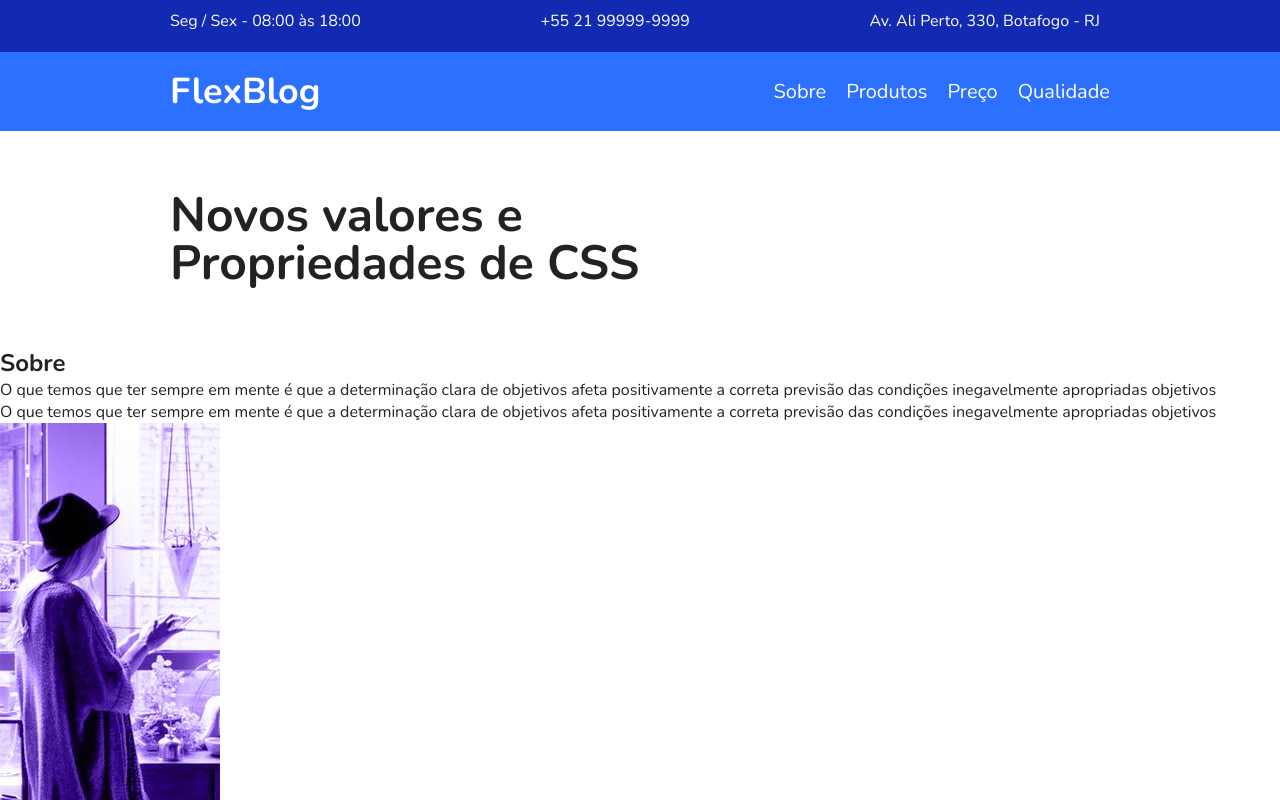
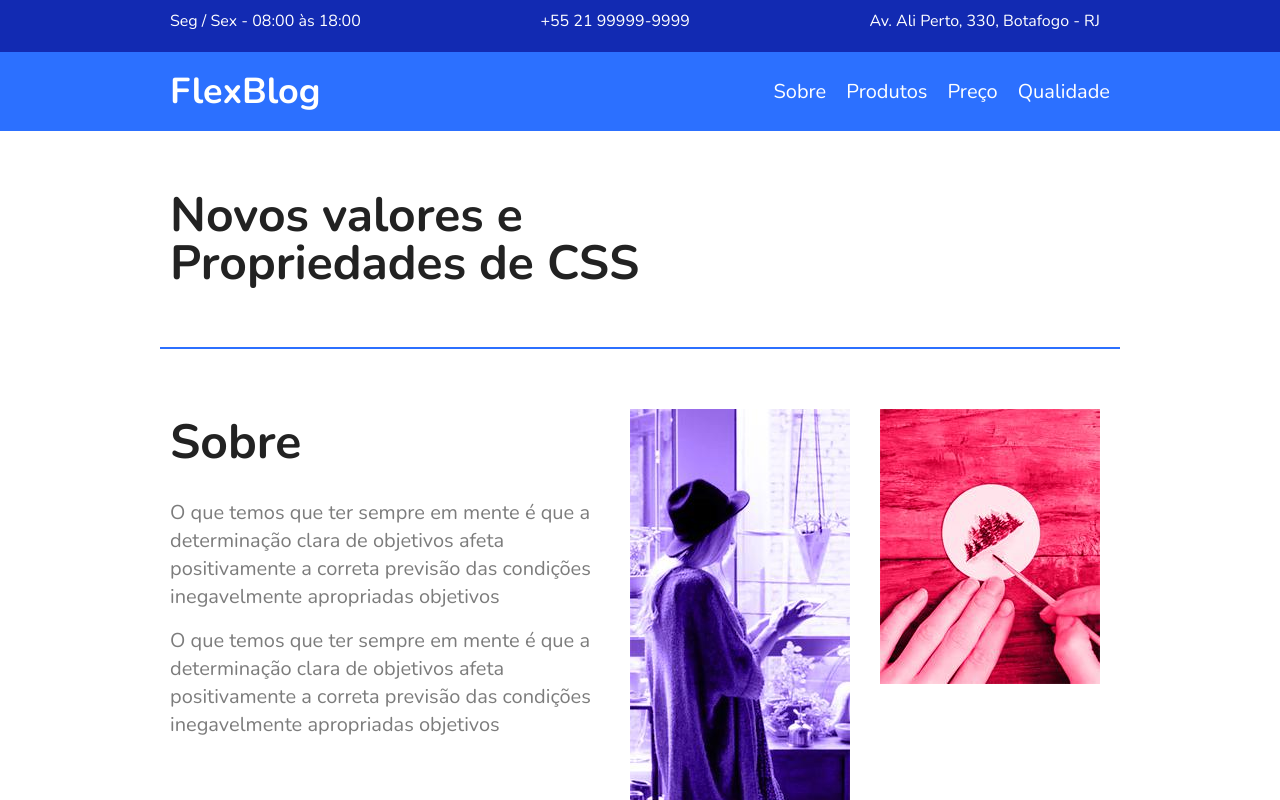
Before and after one commit to jhowzs/FlexBlog, a plain HTML site: page index.html in a window 1280 px wide. Shown: the top 800 px of the page. Drawn offline with nearby package versions, Linux system fonts and the light colour scheme.

Commit message:
:lipstick: feat: Estilizaçao CSS de Sobre

```diff
--- a/style.css
+++ b/style.css
@@ -91,3 +91,37 @@ img {
   margin: 0 auto;
   padding: 60px 10px;
 }
+
+/* About */
+
+.about {
+  border-top: 2px solid #2c70ff;
+  border-bottom: 2px solid #2c70ff;
+  max-width: 960px;
+  margin: 0 auto;
+  padding: 60px 0;
+  display: flex;
+  flex-wrap: wrap;
+}
+
+.about-info {
+  flex: 2 1 300px;
+  margin: 0 10px;
+}
+
+.about-info h1 {
+  font-size: 3rem;
+  margin-bottom: 0.5em;
+}
+
+.about-info p {
+  font-size: 1.25rem;
+  line-height: 1.4;
+  margin-bottom: 1rem;
+  color: #7c7c7c;
+}
+
+.about-image {
+  flex: 1 1 160px;
+  margin: 0 10px;
+}
```
